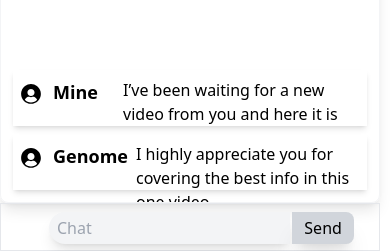
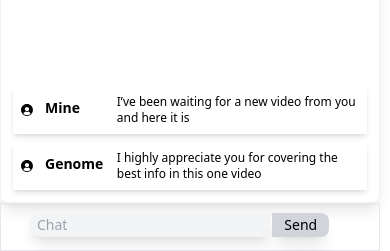
Before and after one commit to CodeWithGaju/mytube, a React (Create React App) app: page /watch in a window 390 px wide. Shown: the part 927-1178 px from the top of the page. Built offline with nearby package versions, Linux system fonts and the light colour scheme.

Commit message:
changes in css

```diff
--- a/src/components/ChatMessages.js
+++ b/src/components/ChatMessages.js
@@ -7,9 +7,9 @@ const ChatMessages = ({userName,userComments}) => {
   return (
     <div>
         <div className='flex m-1 shadow-md dark:bg-black'>
-            <img className="w-5 ml-2 h-12 py-2 " src={UserIcon}></img>
-            <h1 className='w-20 text-lg  font-bold pt-2  ml-3'>{userName}</h1>
-            <p className='w-80 px-2  h-14 pt-2 '>{userComments}</p>
+            <img className="w-3 md:w-5 ml-2 h-12 py-2 " src={UserIcon}></img>
+            <h1 className='w-20 text-sm md:text-lg  font-bold pt-3 md:pt-2  ml-3'>{userName}</h1>
+            <p className='w-80 px-2 text-xs md:text-base  md:h-14 pt-2 '>{userComments}</p>
         </div>
     </div>
   )
--- a/src/components/WatchPage.js
+++ b/src/components/WatchPage.js
@@ -14,7 +14,7 @@ const WatchPage = () => {
   const toogleSideBar = useSelector((store)=>store.app.isMenuOpen);
   const style = toogleSideBar ? "w-[300px] md:w-[1300px] md:flex " : "w-[380px] md:w-[1535px] md:flex ";
   const frameStyle = toogleSideBar ? "w-[320px] h-[150px]  md:w-[900px] md:h-[500px] mt-2 " : "w-[350px] md:w-[1050px] md:h-[500px] md:ml-14 mt-2 mx-auto";
-  const chatStyle = toogleSideBar ? "w-[380px] md:w-[400px] md:ml-4  " : "w-[380px] md:w-[450px] md:ml-4 mt-2 ";
+  const chatStyle = toogleSideBar ? "w-[280px] md:w-[400px] md:ml-4  " : "w-[380px] md:w-[450px] md:ml-4 mt-2 ";
 
   useEffect(()=>{
      dispatch(toogleMenu())
@@ -43,8 +43,8 @@ const WatchPage = () => {
       <div className={chatStyle}>
            <LiveChat/>
            <form  onSubmit={(e)=>e.preventDefault()} className='h-12 px-2 py-2 w-full border border-gray-200'>
-               <input type="text" placeholder='Chat' className='h-8 px-2 ml-10 py-1 w-2/3 shadow-lg rounded-l-full bg-gray-100 dark:bg-opacity-20' onChange={(e)=>setChatInput(e.target.value)} value={ChatInput} />
-               <button className=' px-3  shadow-xl py-1 ml-0.5  h-8 rounded-r-lg bg-gray-300 dark:bg-opacity-60 ' onClick={handleChatSubmit}>Send</button>
+               <input type="text" placeholder='Chat' className='h-6 md:h-8 px-2 ml-5 md:ml-10 md:text-base text-sm py-1 w-2/3 shadow-lg rounded-l-full bg-gray-100 dark:bg-opacity-20' onChange={(e)=>setChatInput(e.target.value)} value={ChatInput} />
+               <button className=' px-3  shadow-xl md:py-1 ml-0.5  h-6 md:h-8 rounded-r-lg bg-gray-300 dark:bg-opacity-60 text-sm justify-center md:text-base' onClick={handleChatSubmit}>Send</button>
 
             </form>
       </div>
```
